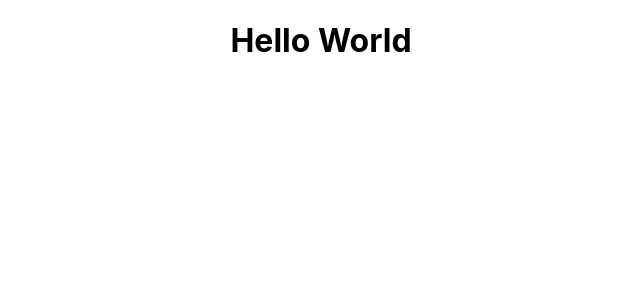
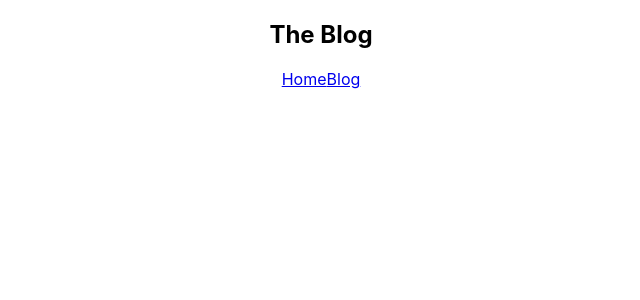
Before and after one commit to alieymsxxn/react-training, a React (Create React App) app in the folder blog/: page / in a window 1280 px wide. Shown: the top 300 px of the page, without its empty margins (319-959 px from the left). Built offline with nearby package versions, Linux system fonts and the light colour scheme.

Commit message:
Added compnents - navbar

```diff
--- a/blog/src/App.js
+++ b/blog/src/App.js
@@ -1,11 +1,24 @@
 import './App.css';
+import Navbar from './navbar/Navbar';
 
 function App() {
+  const title = "Welcome to the new blog";
+  const names = ['mario', 'luigi', 'yoshi'];
+  const google_url = 'https://www.google.com';
+  const book = {
+    title: 'Harry Potter',
+    author: 'JK Rowling',
+    pages: 394
+  }
   return (
     <div className="App">
-      <div className="content">
-        <h1>Hello World</h1>
-      </div>
+      <Navbar/>
+      {/* <div className="content">
+        <h1>{ title }</h1>
+        <h2>{ [1, 2, 3, 4, 5] }</h2>
+        <h2>{ Math.random() * 10 }</h2>
+        <a href={ google_url }>Google</a>
+      </div> */}
     </div>
   );
 }
--- /dev/null
+++ b/blog/src/navbar/Navbar.js
@@ -0,0 +1,13 @@
+
+const Navbar = () => {
+    return (
+        <nav>
+            <h1>The Blog</h1>
+            <div>
+                <a href="/">Home</a>
+                <a href="/create">Blog</a>
+            </div>
+        </nav>
+    );
+}
+export default Navbar;
```
Also changed, not shown: blog/jsconfig.json (added, +18 -0 lines).
